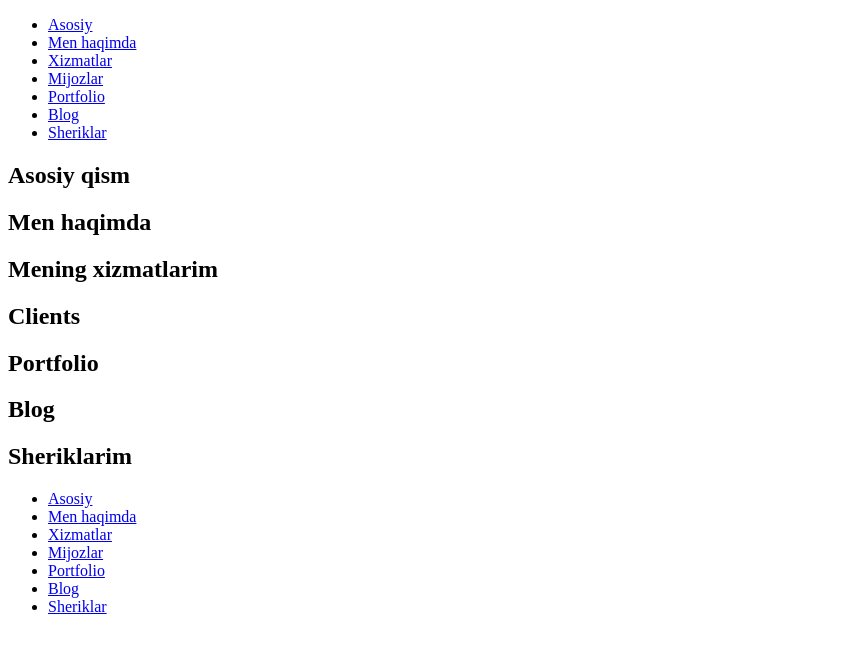
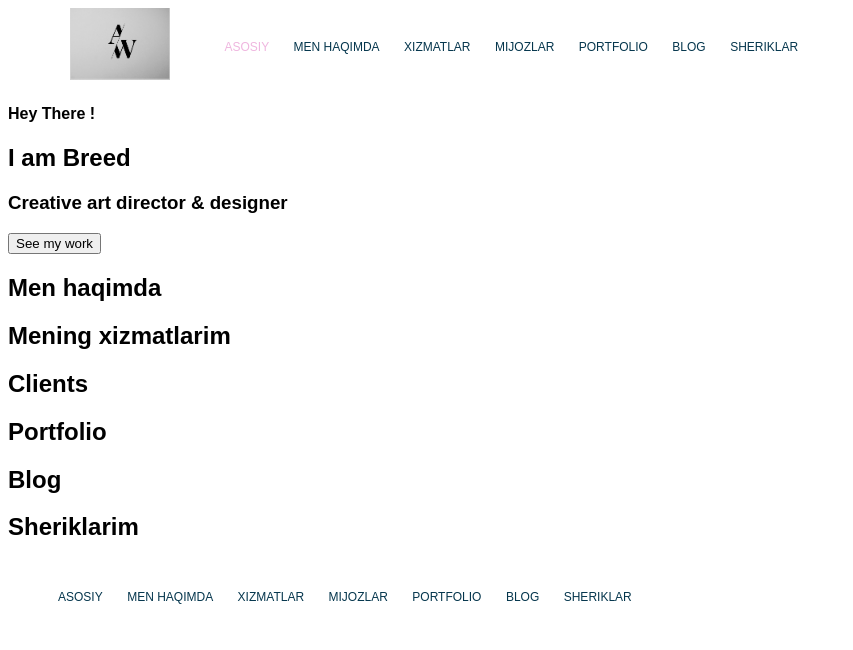
Before and after one commit to A-Abduvohid/Learn-Css, a plain HTML site: page index.html in a window 1280 px wide. Shown: the whole page, without its empty margins (0-853 px from the left). Drawn offline with Linux system fonts and the light colour scheme.

Commit message:
third commit

```diff
--- a/css/main.css
+++ b/css/main.css
@@ -0,0 +1,46 @@
+body {
+    font-family: sans-serif;
+}
+.container {
+    width: 1140px;
+    margin: 0 auto;
+}
+
+.main-header__brand {
+    display: inline-block;
+    vertical-align: middle;
+}
+
+.main-header__brand img {
+    width: 100px;
+}
+
+.main-navigation {
+    display: inline-block;
+    vertical-align: middle;
+}
+
+.main-navigation__item {
+    display: inline-block;
+    padding: 10px;
+}
+
+.main-navigation a {
+    color: #05364d;
+    text-decoration: none;
+    text-transform: uppercase;
+    font-size: 12px;
+    font-weight: 500;
+}
+
+.main-navigation__item a:hover {
+    color: #efb6df;
+}
+
+.main-navigation__item a:hover {
+    color: #efb6df;
+}
+
+.main-navigation__item.active a {
+    color: #efb6df;
+}
--- a/index.html
+++ b/index.html
@@ -8,10 +8,16 @@
   </head>
   <body>
     <!-- Header section -->
+    <div class="container">
       <header class="main-header">
+        <div class="main-header__brand">
+          <a href="/index.html">
+            <img src="/images/logo.png" alt="logo" />
+          </a>
+        </div>
         <nav class="main-navigation">
           <ul class="main-navigation__items">
-          <li class="main-navigation__item">
+            <li class="main-navigation__item active">
               <a href="#">Asosiy</a>
             </li>
             <li class="main-navigation__item">
@@ -35,11 +41,15 @@
           </ul>
         </nav>
       </header>
+    </div>
     <!-- /Header section -->
 
     <!-- Main section -->
-    <section id="main-section">
-      <h1>Asosiy qism</h1>
+    <section id="main-section" class="main-section">
+      <h4 class="main-section__welcome">Hey There !</h4>
+      <h1 class="main-section__introduction">I am Breed</h1>
+      <h3 class="main-section__position">Creative art director & designer</h3>
+      <button type="button" class="main-section__action">See my work</button>
     </section>
     <!-- /Main section -->
 
```
Also changed, not shown: images/logo.png (added). Lines whose indentation alone changed are shown as unchanged.
